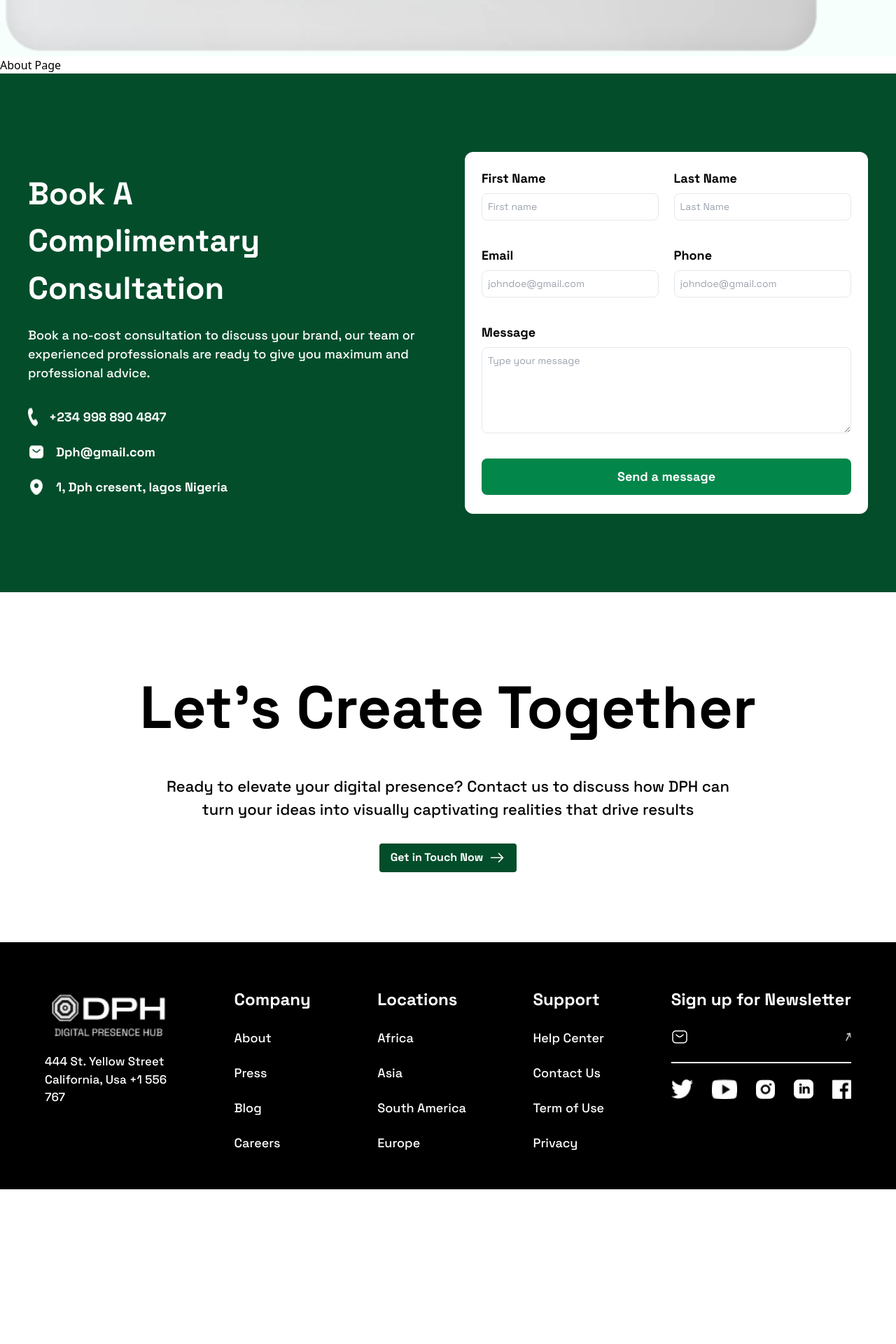
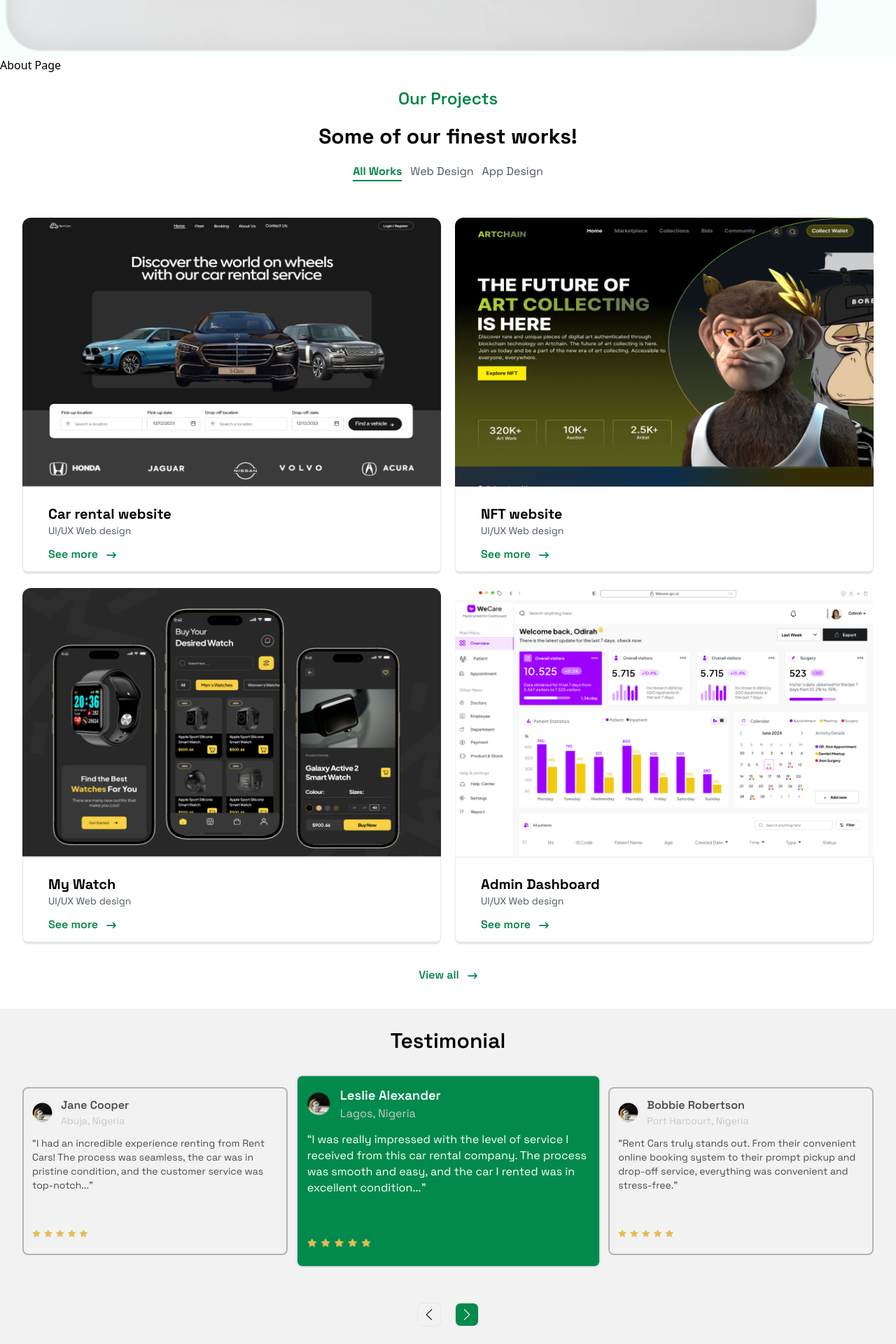
Before and after one commit to braitcode/dph-frontend, a React (Vite) app: page / in a window 1280 px wide. Shown: the part 1960-3880 px from the top of the page at 70% size. Before the commit the page ends 3659 px from the top, so only its background shows below. Built offline with nearby package versions, Linux system fonts and the light colour scheme.

Commit message:
update:final

```diff
--- a/src/App.jsx
+++ b/src/App.jsx
@@ -4,6 +4,8 @@ import ContactForm from './components/ContactForm'
 import Footer from './components/Footer'
 import SubFooter from './components/SubFooter'
 import Tailor from './components/Tailor'
+import Portfolio from './pages/Portfolio'
+import Testimonial from './components/Testimonial'
 
 function App() {
 
@@ -11,6 +13,8 @@ function App() {
     <>
       <Tailor />
      <About/>
+     <Portfolio/>
+     <Testimonial/>
      <ContactForm/>
      <SubFooter/>
      <Footer/>
--- /dev/null
+++ b/src/components/Testimonial.jsx
@@ -0,0 +1,76 @@
+import React, { useState } from 'react';
+import images from '../assets/portfolioimages/space.png';
+import starsIcon from '../assets/portfolioimages/ratings.png';
+import { SlArrowLeft, SlArrowRight } from "react-icons/sl";
+
+const Testimonial = () => {
+    const newData = [
+        {id: 1, image: images, title: "Jane Cooper", location: "Abuja, Nigeria", testimony: "“I had an incredible experience renting from Rent Cars! The process was seamless, the car was in pristine condition, and the customer service was top-notch...”", rate: starsIcon},
+        {id: 2, image: images, title: "Leslie Alexander", location: "Lagos, Nigeria", testimony: "“I was really impressed with the level of service I received from this car rental company. The process was smooth and easy, and the car I rented was in excellent condition...”", rate: starsIcon},
+        {id: 3, image: images, title: "Bobbie Robertson", location: "Port Harcourt, Nigeria", testimony: "“Rent Cars truly stands out. From their convenient online booking system to their prompt pickup and drop-off service, everything was convenient and stress-free.”", rate: starsIcon},
+        {id: 4, image: images, title: "Eleanor Pena", location: "Ibadan, Nigeria", testimony: "“Artchain NFT exceeded my expectations. The entire process, from acquiring to analyzing transactions, was seamless and secure. The platform's transparency and ease of use have made me a loyal user.Artchain NFT exceeded my expectations. The entire process, from acquiring to analyzing transactions, was seamless and secure. The platform's transparency and ease of use have made me a loyal user.”", rate: starsIcon},
+        {id: 5, image: images, title: "Michael Edwards", location: "Enugu, Nigeria", testimony: "“WeCare truly stands out in the healthcare space. Their meticulous attention to detail and the precision of their transaction analysis have made a significant impact on our operations. Highly recommended!”", rate: starsIcon}
+    ];
+
+    const [currentIndex, setCurrentIndex] = useState(0);
+    const [activeButton, setActiveButton] = useState('next'); // Set the right button as active by default
+
+    const handlePrevClick = () => {
+        setCurrentIndex((prevIndex) => (prevIndex === 0 ? newData.length - 3 : prevIndex - 1));
+        setActiveButton('prev');
+    };
+
+    const handleNextClick = () => {
+        setCurrentIndex((prevIndex) => (prevIndex === newData.length - 3 ? 0 : prevIndex + 1));
+        setActiveButton('next');
+    };
+
+    return (
+        <>
+            <main className='px-4 sm:px-2 lg:px-8 bg-[#F2F2F2] py-7'>
+                <h1 className='text-3xl text-center font-semibold font-spaceGrotesk'>Testimonial</h1>
+                {/* testimonial box */}
+                <section className='container m-auto grid lg:grid-cols-3 md:grid-cols-3 sm:grid-cols-1 lg:gap-10 md:gap-5 lg:py-7 py-3'>
+                    {newData.slice(currentIndex, currentIndex + 3).map((slide, index) => {
+                        const isMiddleItem = index === 1;
+                        return (
+                            <div
+                                key={slide.id}
+                                className={`p-3 border border-2 rounded-lg font-spaceGrotesk transition-transform duration-500 mt-5 flex flex-col justify-between lg:h-[15rem] ${isMiddleItem ? 'lg:scale-[115%] md:scale-[110%] text-white bg-[#028A4C]' : 'border-[#B3B3B3] text-[#4B4B4B]'}`}
+                            >
+                                <div className='flex gap-3 items-center'>
+                                    <img src={slide.image} alt="profile-image" className='h-fit'/>
+                                    <div>
+                                        <h2 className='font-semibold'>{slide.title}</h2>
+                                        <h6 className='text-[#C8C8C8] text-sm'>{slide.location}</h6>
+                                    </div>
+                                </div>
+                                <p className='my-3 flex-grow overflow-hidden hover:overflow-auto text-sm' style={{ maxHeight: '8rem' }}>{slide.testimony}</p>
+                                <div className='mt-auto mb-3'>
+                                    <img src={slide.rate} alt="rating" className='w-fit h-auto'/>
+                                </div>
+                            </div>
+                        );
+                    })}
+                </section>
+                {/* slide button section */}
+                <div className='flex gap-5 justify-center my-5 pt-5'>
+                    <button
+                        onClick={handlePrevClick}
+                        className={`border p-2 rounded-lg ${activeButton === 'prev' ? 'bg-[#028A4C] text-white' : ''}`}
+                    >
+                        <SlArrowLeft />
+                    </button>
+                    <button
+                        onClick={handleNextClick}
+                        className={`border p-2 rounded-lg ${activeButton === 'next' ? 'bg-[#028A4C] text-white' : ''}`}
+                    >
+                        <SlArrowRight />
+                    </button>
+                </div>
+            </main>
+        </>
+    );
+};
+
+export default Testimonial;
--- a/src/pages/Portfolio.jsx
+++ b/src/pages/Portfolio.jsx
@@ -1,47 +1,99 @@
-import React from 'react';
-import image1 from '../assets/portfolioimages/image1.png';
-import image2 from '../assets/portfolioimages/image2.png';
-import image3 from '../assets/portfolioimages/image3.png';
-import image4 from '../assets/portfolioimages/image4.png';
+import React, { useState, useEffect } from "react";
+import image1 from "../assets/portfolioimages/image1.png";
+import image2 from "../assets/portfolioimages/image2.png";
+import image3 from "../assets/portfolioimages/image3.png";
+import image4 from "../assets/portfolioimages/image4.png";
+import { FaArrowRightLong } from "react-icons/fa6";
 
 const Portfolio = () => {
   const data = [
-        { id: 1, image: image1, title: "Car rental website", position: "UI/UX Web design" },
-        { id: 2, image: image2, title: "NFT website", position: "UI/UX Web design" },
-        { id: 3, image: image3, title: "My Watch", position: "UI/UX Web design" },
-        { id: 4, image: image4, title: "Admin Dashboard", position: "UI/UX Web design" }
+    { id: 1, image: image1, title: "Car rental website", position: "UI/UX Web design", category: "Web Design" },
+    { id: 2, image: image2, title: "NFT website", position: "UI/UX Web design", category: "Web Design" },
+    { id: 3, image: image3, title: "My Watch", position: "UI/UX Web design", category: "App Design" },
+    { id: 4, image: image4, title: "Admin Dashboard", position: "UI/UX Web design", category: "Web Design" },
   ];
 
+  const [activeCategory, setActiveCategory] = useState("All Works");
+  const [isLoading, setIsLoading] = useState(false);
+
+  useEffect(() => {
+    if (activeCategory) {
+      setIsLoading(true);
+      const timer = setTimeout(() => setIsLoading(false), 500); // Simulate loading time
+      return () => clearTimeout(timer);
+    }
+  }, [activeCategory]);
+
+//   to filter by category
+  const filteredData = activeCategory === "All Works"
+    ? data
+    : data
+        .filter((project) => project.category === activeCategory)
+        .sort((a, b) => a.title.localeCompare(b.title));
+
   return (
-        <>
-            <main className='container m-auto'>
-                <section className='flex flex-col items-center gap-5 py-5'>
-                    <h2 className='text-2xl text-[#02864A] font-spaceGrotesk font-semibold'>Our Projects</h2>
-                    <h1 className='text-3xl font-bold'>Some of our finest works!</h1>
+    <main className="container m-auto px-4 sm:px-2 lg:px-8">
+      <section className="flex flex-col items-center gap-5 py-5">
+        <h2 className="lg:text-2xl md:text-xl text-[#02864A] font-spaceGrotesk font-semibold">
+          Our Projects
+        </h2>
+        <h1 className="lg:text-3xl text-xl md:text-2xl font-bold font-spaceGrotesk">
+          Some of our finest works!
+        </h1>
 
-                    <div className='flex gap-3'>
-                        <p>All Works</p>
-                        <p>Web Design</p>
-                        <p>App Design</p>
+        <div className="flex lg:gap-3 gap-5 font-spaceGrotesk">
+          {["All Works", "Web Design", "App Design"].map((category) => (
+            <p
+              key={category}
+              onClick={() => setActiveCategory(category)}
+              className={`cursor-pointer ${
+                activeCategory === category ? "text-[#02864A] font-bold border-b-2 border-[#02864A]" : "text-gray-600"
+              } transition-colors duration-300 ease-in-out`}
+            >
+              {category}
+            </p>
+          ))}
         </div>
       </section>
 
-                <section className='container m-auto grid grid-cols-1 md:grid-cols-2 lg:grid-cols-2 gap-5 mt-8'>
-                    {data.map((project) => (
-                        <div key={project.id} className='w-fit'>
-                            <img src={project.image} alt={project.title} className='w-fit h-[80%] object-cover rounded-t-xl' />
-                            <div className='px-9 border  rounded-b-lg shadow-lg'>
-                            <h3 className='text-xl font-bold mt-3'>{project.title}</h3>
-                            <p className='text-gray-600'>{project.position}</p>
-                            <div>
-                                <p>See now</p>
+      {isLoading ? (
+        <div className="flex justify-center items-center h-64">
+          <div className="w-12 h-12 border-4 border-t-4 border-[#02864A] border-solid rounded-full animate-spin"></div>
+        </div>
+      ) : (
+        <section className=" grid grid-cols-1 md:grid-cols-2 lg:grid-cols-2 gap-5 my-8">
+          {filteredData.length > 0 ? (
+            filteredData.map((project) => (
+              <div
+                key={project.id}
+                className="overflow-hidden"
+              >
+                <img
+                  src={project.image}
+                  alt={project.title}
+                  className="w-full h-64 lg:w-full lg:h-96 rounded-t-xl"
+                />
+                <div className="lg:px-9 px-6 py-3 border border-b-4 rounded-b-lg font-spaceGrotesk">
+                  <h3 className="text-xl font-bold mt-3">{project.title}</h3>
+                  <p className="text-gray-600 text-sm">{project.position}</p>
+                  <div className="flex items-center gap-3 mt-3">
+                    <p className="text-[#02864A] font-semibold cursor-pointer font-spaceGrotesk">See more</p>
+                    <FaArrowRightLong className="text-sm text-[#02864A] mt-[2px] cursor-pointer" />
                   </div>
                 </div>
               </div>
-                    ))}
+            ))
+          ) : (
+            <p className="text-center text-gray-600">No projects available in this category.</p>
+          )}
         </section>
+      )}
+
+      <div className="flex items-center gap-3 justify-center mb-9 font-spaceGrotesk">
+        <p className="text-[#02864A] font-semibold cursor-pointer">View all</p>
+        <FaArrowRightLong className="text-sm text-[#02864A] mt-[2px] cursor-pointer" />
+      </div>
     </main>
-        </>
   );
 };
 
```
Also changed, not shown: src/assets/portfolioimages/ratings.png (added). Lines whose indentation alone changed are shown as unchanged.
